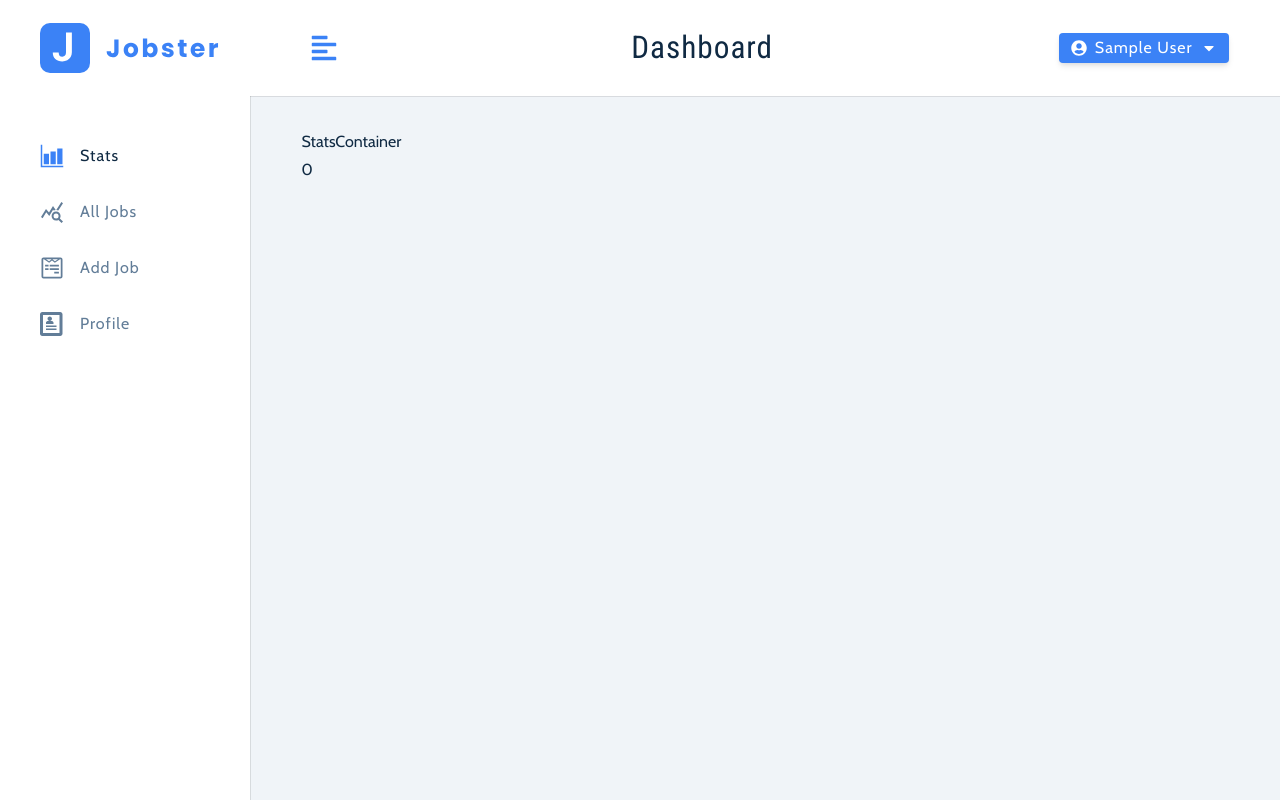
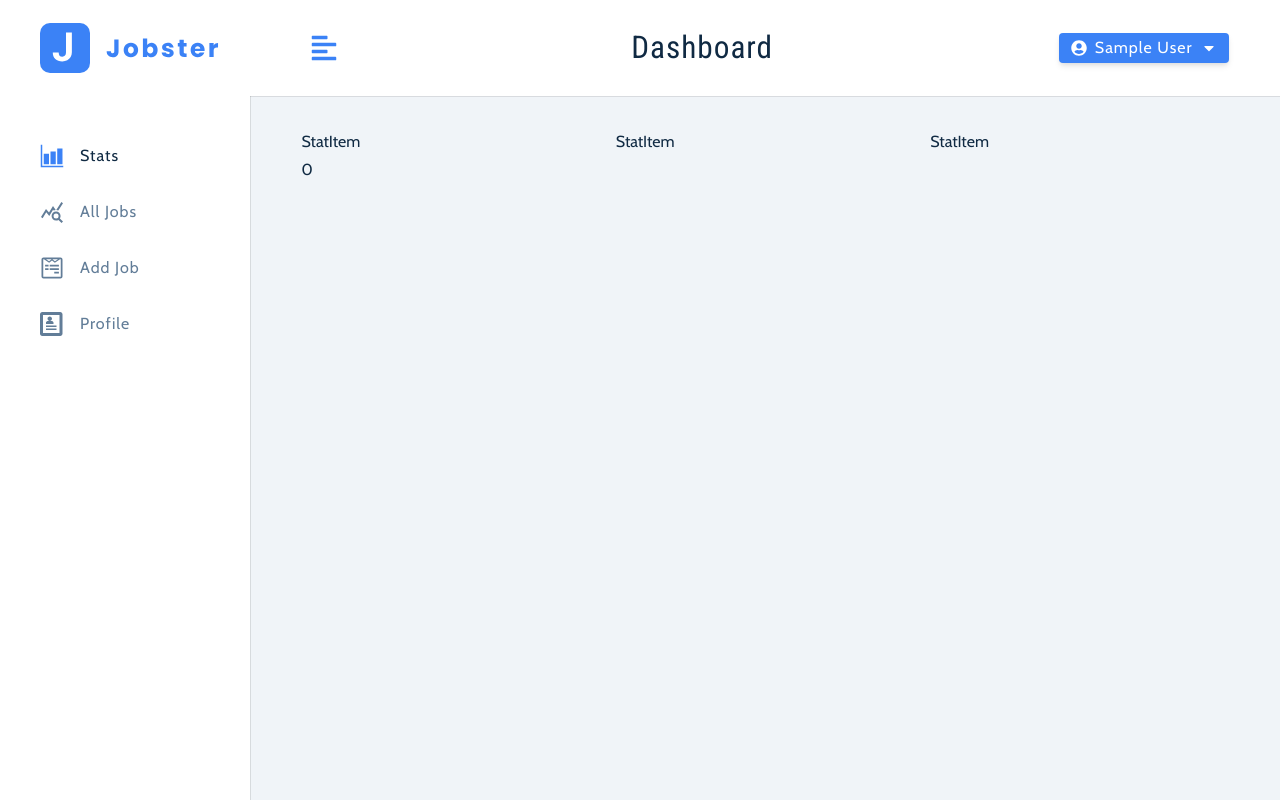
Before and after one commit to becasualle/jobhunter, a React (Create React App) app: page / in a window 1280 px wide. Built offline with nearby package versions, Linux system fonts and the light colour scheme; no server answers; sample sign-in values are in the browser's storage.

Commit message:
62-Stats Container

```diff
--- /dev/null
+++ b/src/components/StatItem.tsx
@@ -0,0 +1,9 @@
+import React from "react";
+
+type Props = {};
+
+const StatItem = (props: Props) => {
+  return <div>StatItem</div>;
+};
+
+export default StatItem;
--- a/src/components/StatsContainer.tsx
+++ b/src/components/StatsContainer.tsx
@@ -1,9 +1,58 @@
 import React from "react";
+import { FaSuitcaseRolling, FaCalendarCheck, FaBug } from "react-icons/fa";
+import { useAppSelector } from "../app/hooks";
+import { StatItem } from "../components";
+import styled from "styled-components";
 
 type Props = {};
 
 const StatsContainer = (props: Props) => {
-  return <div>StatsContainer</div>;
+  const { stats } = useAppSelector((store) => store.allJobs);
+
+  const defaultStats = [
+    {
+      title: "pending applications",
+      count: stats.pending,
+      icon: <FaSuitcaseRolling />,
+      color: "#e9b949",
+      bcg: "#fcefc7",
+    },
+    {
+      title: "interviews scheduled",
+      count: stats.interview,
+      icon: <FaCalendarCheck />,
+      color: "#647acb",
+      bcg: "#e0e8f9",
+    },
+    {
+      title: "jobs declined",
+      count: stats.declined,
+      icon: <FaBug />,
+      color: "#d66a6a",
+      bcg: "#ffeeee",
+    },
+  ];
+
+  return (
+    <Wrapper>
+      {defaultStats.map((item, index) => {
+        return <StatItem key={index} {...item} />;
+      })}
+    </Wrapper>
+  );
 };
 
+const Wrapper = styled.section`
+  display: grid;
+  row-gap: 2rem;
+  @media (min-width: 768px) {
+    grid-template-columns: 1fr 1fr;
+    column-gap: 1rem;
+  }
+  @media (min-width: 1120px) {
+    grid-template-columns: 1fr 1fr 1fr;
+    column-gap: 1rem;
+  }
+`;
+
 export default StatsContainer;
--- a/src/components/index.tsx
+++ b/src/components/index.tsx
@@ -12,6 +12,8 @@ import Loading from "./Loading";
 import JobInfo from "./JobInfo";
 import ChartsContainer from "./ChartsContainer";
 import StatsContainer from "./StatsContainer";
+import StatItem from "./StatItem";
+
 export {
   Logo,
   FormRow,
@@ -27,4 +29,5 @@ export {
   JobInfo,
   ChartsContainer,
   StatsContainer,
+  StatItem,
 };
--- a/src/features/allJobs/allJobsSlice.ts
+++ b/src/features/allJobs/allJobsSlice.ts
@@ -1,7 +1,6 @@
 import { createAsyncThunk, createSlice } from "@reduxjs/toolkit";
 import { AxiosError } from "axios";
 import { toast } from "react-toastify";
-import { RootState } from "../../app/store";
 import { JobType, StatusType } from "../job/jobSlice";
 import customFetch from "../../utils/axios";
 
@@ -54,7 +53,7 @@ export interface JobsInitialState extends JobsFiltersState {
   totalJobs: number;
   numOfPages: number;
   page: number;
-  stats: Stats | {};
+  stats: Stats;
   monthlyApplications: MonthlyApplication[] | [];
 }
 
@@ -72,7 +71,7 @@ const initialState: JobsInitialState = {
   totalJobs: 0,
   numOfPages: 1,
   page: 1,
-  stats: {},
+  stats: { declined: 0, interview: 0, pending: 0 },
   monthlyApplications: [],
   ...initialFilterState,
 };
```
Also changed, not shown: src/assets/wrappers/StatsContainer.js (deleted, +0 -15 lines).
